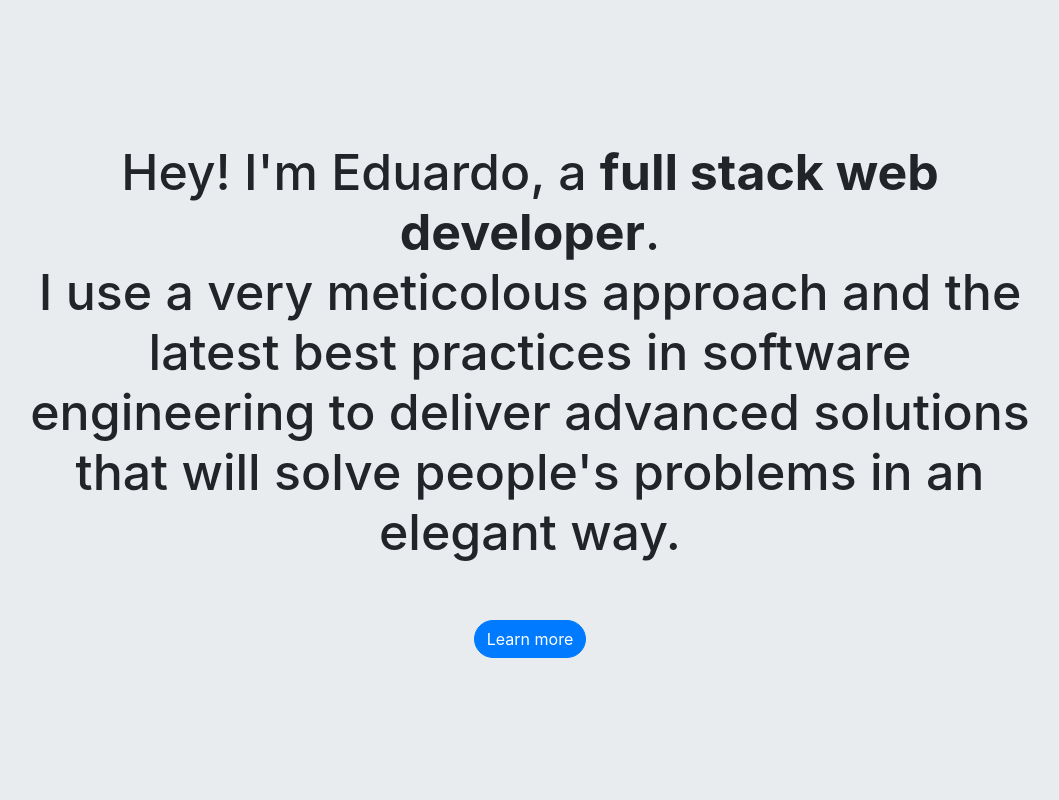
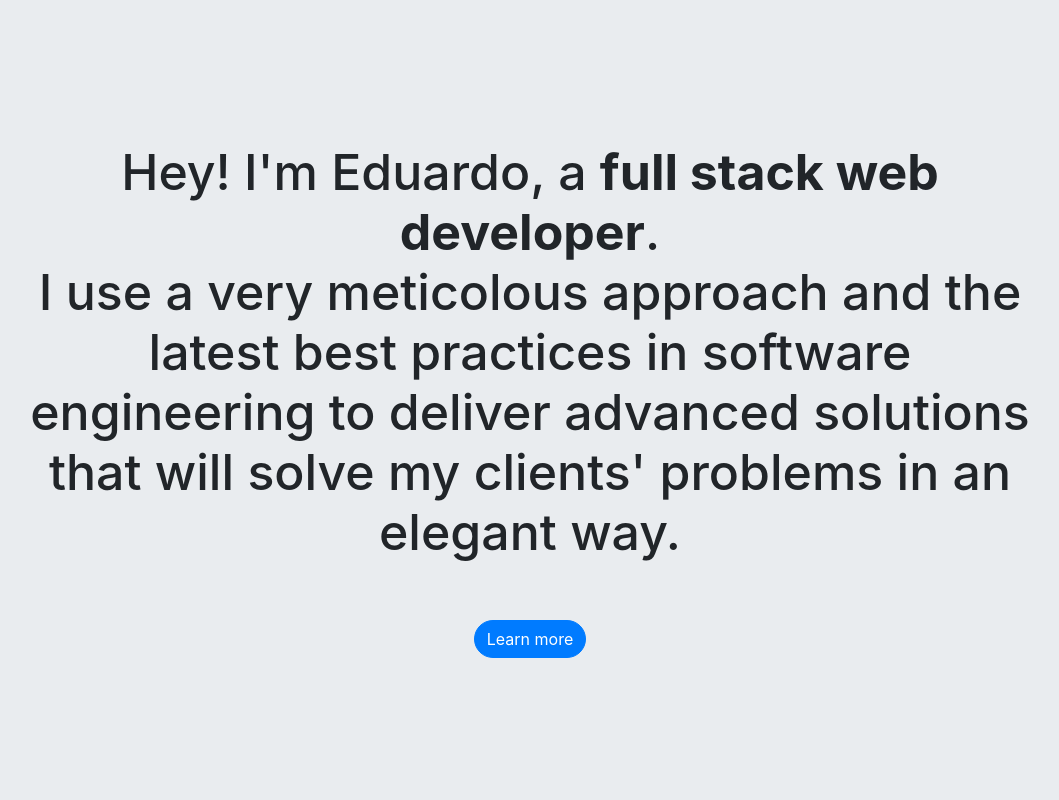
Before and after one commit to eduardomecchia/nuxt-portfolio, a Nuxt app: page / in a window 1280 px wide. Shown: the top 800 px of the page, without its empty margins (110-1169 px from the left). Built offline with nearby package versions, Linux system fonts and the light colour scheme.

Commit message:
refactor: update jumbotron phrase

```diff
--- a/components/jumbotron.vue
+++ b/components/jumbotron.vue
@@ -3,7 +3,7 @@
         <h1 class="jumbotron__heading slide-in-from-left">
             Hey! I'm Eduardo, a
             <strong class="gradient-text">full stack web developer</strong>.<br/>
-            I use a very meticolous approach and the latest best practices in software engineering to deliver advanced solutions that will solve people's problems in an elegant way.
+            I use a very meticolous approach and the latest best practices in software engineering to deliver advanced solutions that will solve my clients' problems in an elegant way.
         </h1>
 
         <b-button
```
